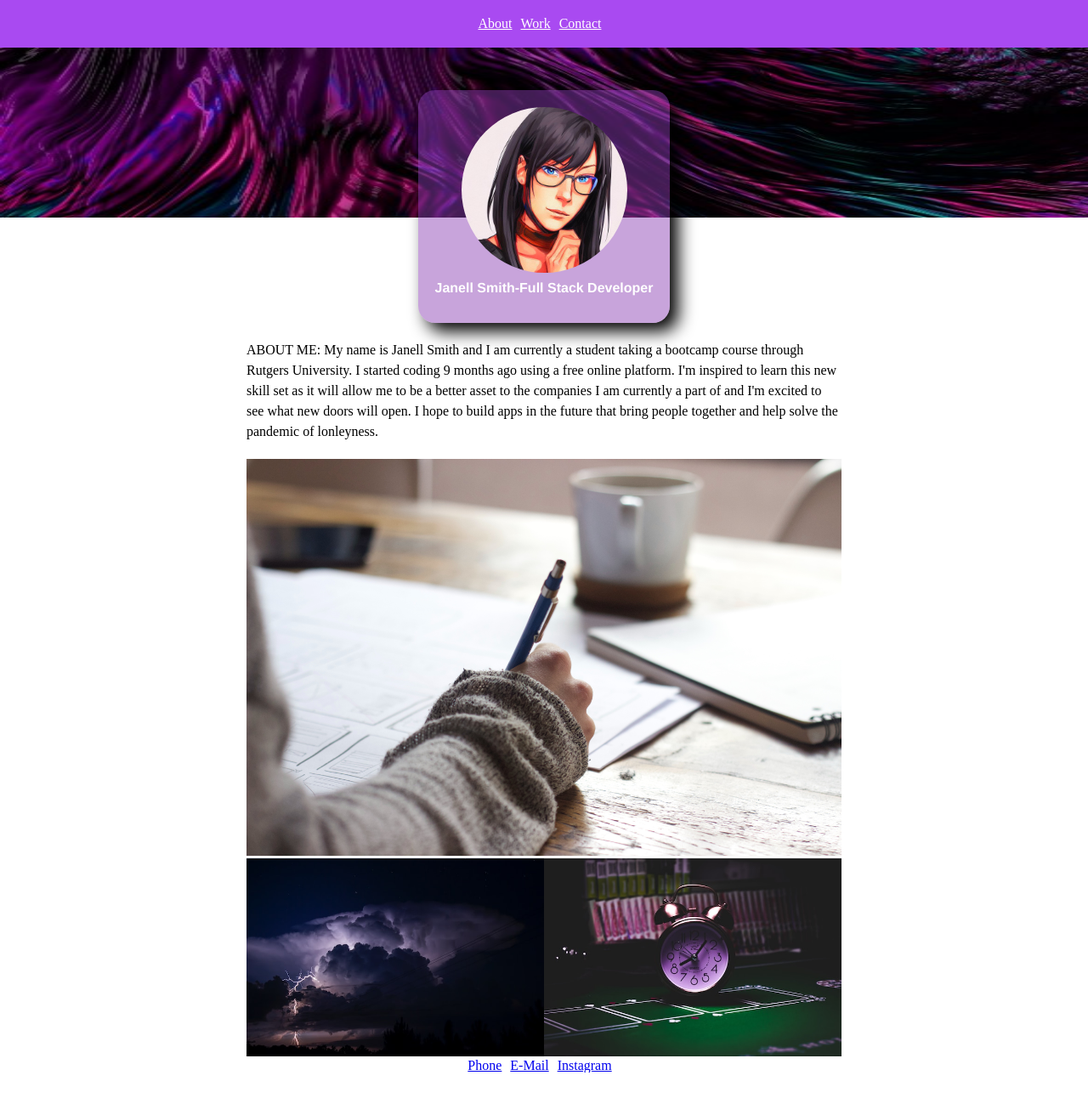
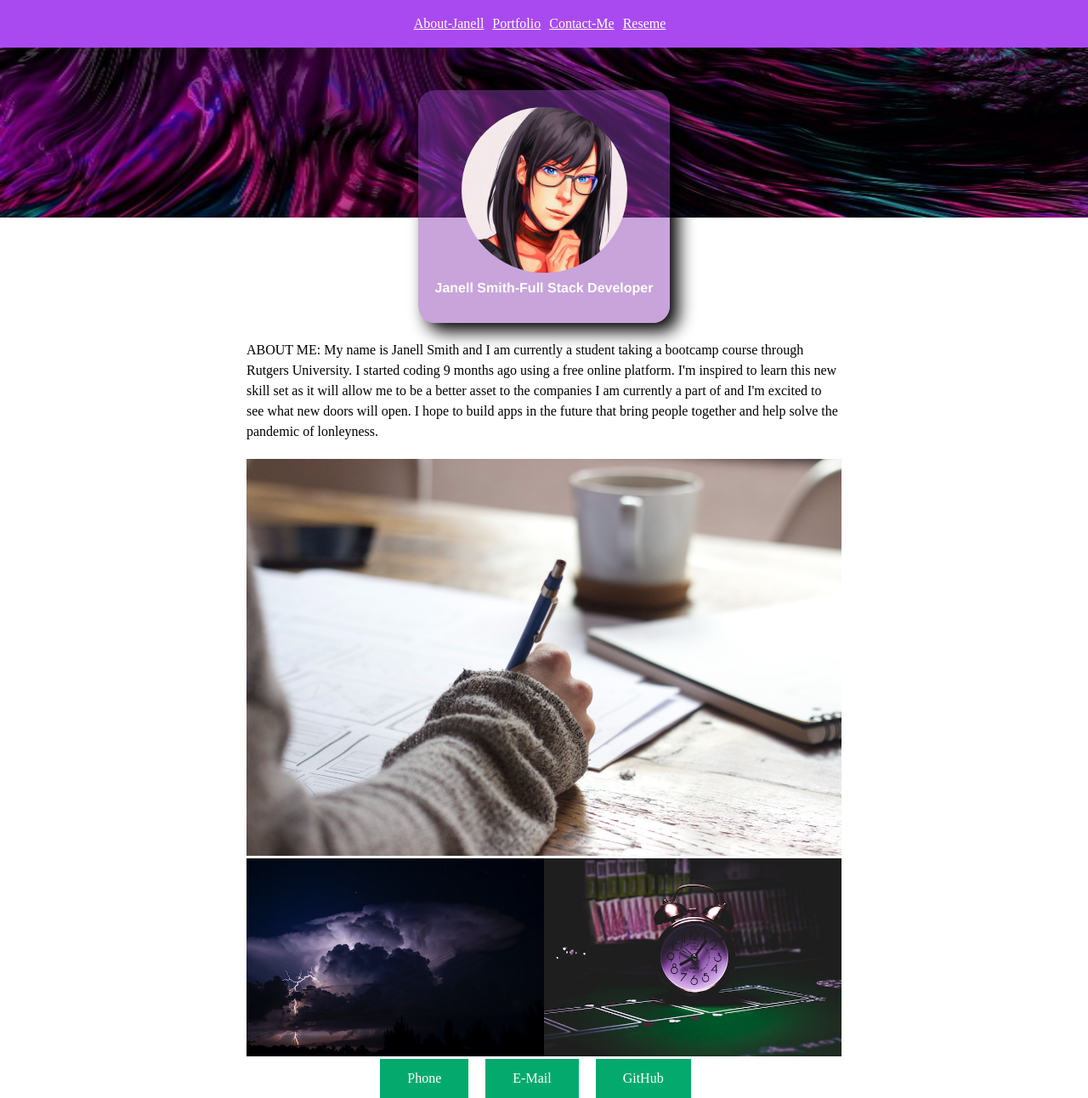
Before and after one commit to jellobear27/react-portfolio, a React (Vite) app: page / in a window 1280 px wide. Shown: the whole page at 85% size. Before the commit the page ends 1262 px from the top, so only its background shows below. Built offline with nearby package versions, Linux system fonts and the light colour scheme.

Commit message:
commit init

```diff
--- a/src/App.css
+++ b/src/App.css
@@ -82,13 +82,13 @@
     line-height: 1.5rem;
 }
 
-.work-section {
+.project-section {
   width: 100%;
   display: flex;
   justify-content: center;
 }
 
-.work-container {
+.project-container {
   width: 80%;
   max-width: 700px;
 }
@@ -121,8 +121,21 @@ footer {
   text-align: center;
   padding-top: 20px;
   padding-bottom: 20px;
+  margin-top: 20px;
 }
 
 footer a {
-  margin-right: 10px;
+  background-color: #04AA6D; /* Green */
+  border: none;
+  color: white;
+  padding: 15px 32px;
+  text-align: center;
+  text-decoration: none;
+  display: inline-block;
+  font-size: 16px;
+  margin-right: 20px;
 }
+
+footer a:hover {
+  background-color: #096543;
+}
--- a/src/App.jsx
+++ b/src/App.jsx
@@ -4,54 +4,23 @@ import MyHeader from "./components/MyHeader";
 import AboutMeText from "./components/AboutMeText";
 import ImgBar from "./components/ImgBar";
 import CardContainer from "./components/CardContainer";
-
+import Projects from "./components/Projects";
+import Contact from "./components/Contact";
 
 function App() {
   return (
     <>
       <MyHeader />
 
-     <ImgBar />
+      <ImgBar />
 
-     <CardContainer />
+      <CardContainer />
 
-     <AboutMeText />
+      <AboutMeText />
 
-      <section id="work">
-        <div className="work-section">
-          <div className="work-container">
-            <div className="main-img">
-              <a href="https://quiz.com">
-                <img src="assets/quiz.jpg" alt="quiz-img" />
-              </a>
-            </div>
+      <Projects />
 
-            <div className="secondary-img">
-              <a className="secondary-img-link" href="https://weather.com">
-                <img className="" src="assets/weather.jpg" alt="workday app" />
-              </a>
-              <a
-                className="secondary-img-link"
-                href="https://www.countdown.com"
-              >
-                <img
-                  className=""
-                  src="assets/countdown.jpg"
-                  alt="password app"
-                />
-              </a>
-            </div>
-          </div>
-        </div>
-      </section>
-
-      <section id="contact">
-        <footer>
-          <a href="tel:1234567899">Phone</a>
-          <a href="mailto:test@test.com">E-Mail</a>
-          <a href="http://instagram.com/beyonce">Instagram</a>
-        </footer>
-      </section>
+      <Contact />
     </>
   );
 }
--- /dev/null
+++ b/src/components/Contact.jsx
@@ -0,0 +1,16 @@
+import React from "react";
+import MyButton from "./Interface/MyButton";
+
+function Contact() {
+  return (
+    <section id="contact">
+      <footer>
+        <MyButton displayText={'Phone'} to={"tel:1234567899"}/>
+        <MyButton displayText={'E-Mail'} to={"jdstar17@.com"}/>
+        <MyButton displayText={'GitHub'} to={"https://github.com/jellobear27"}/>
+      </footer>
+    </section>
+  );
+}
+
+export default Contact;
--- /dev/null
+++ b/src/components/Interface/MyButton.jsx
@@ -0,0 +1,10 @@
+import React from 'react'
+
+function MyButton(props) {
+    const {displayText, to} = props
+  return (
+    <a target='_blank' href={to}>{displayText}</a>
+  )
+}
+
+export default MyButton
--- a/src/components/MyHeader.jsx
+++ b/src/components/MyHeader.jsx
@@ -5,9 +5,10 @@ function MyHeader() {
     <header>
     <nav className="navigation-bar">
      <div className="info">
-       <a href="#about">About</a>
-       <a href="#work">Work</a>
-       <a href="#contact">Contact</a>
+       <a href="#about">About-Janell</a>
+       <a href="#portfolio">Portfolio</a>
+       <a href="#contact">Contact-Me</a>
+       <a href="#reseme">Reseme</a>
        </div>
      </nav>
  </header>
--- /dev/null
+++ b/src/components/Projects.jsx
@@ -0,0 +1,35 @@
+import React from 'react'
+
+function Projects() {
+  return (
+    <section id="projects">
+    <div className="project-section">
+      <div className="project-container">
+        <div className="main-img">
+          <a href="https://quiz.com">
+            <img src="assets/quiz.jpg" alt="quiz-img" />
+          </a>
+        </div>
+
+        <div className="secondary-img">
+          <a className="secondary-img-link" href="https://weather.com">
+            <img className="" src="assets/weather.jpg" alt="workday app" />
+          </a>
+          <a
+            className="secondary-img-link"
+            href="https://www.countdown.com"
+          >
+            <img
+              className=""
+              src="assets/countdown.jpg"
+              alt="password app"
+            />
+          </a>
+        </div>
+      </div>
+    </div>
+  </section>
+  )
+}
+
+export default Projects
```
